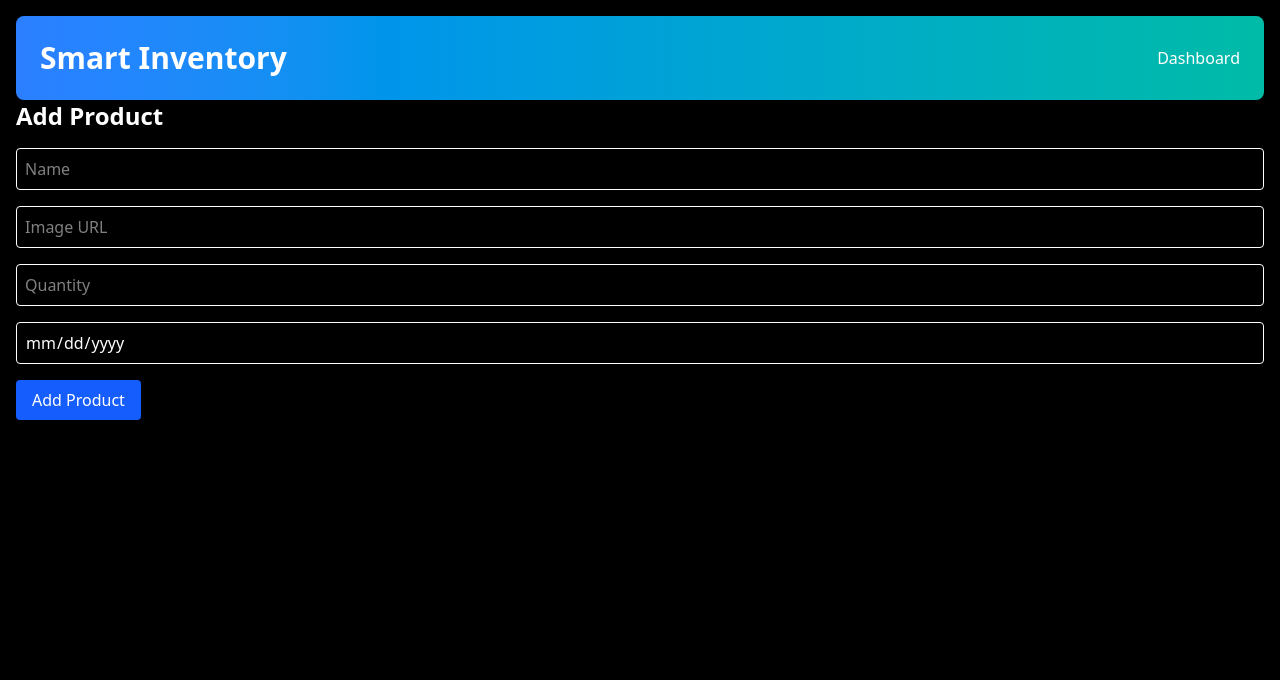
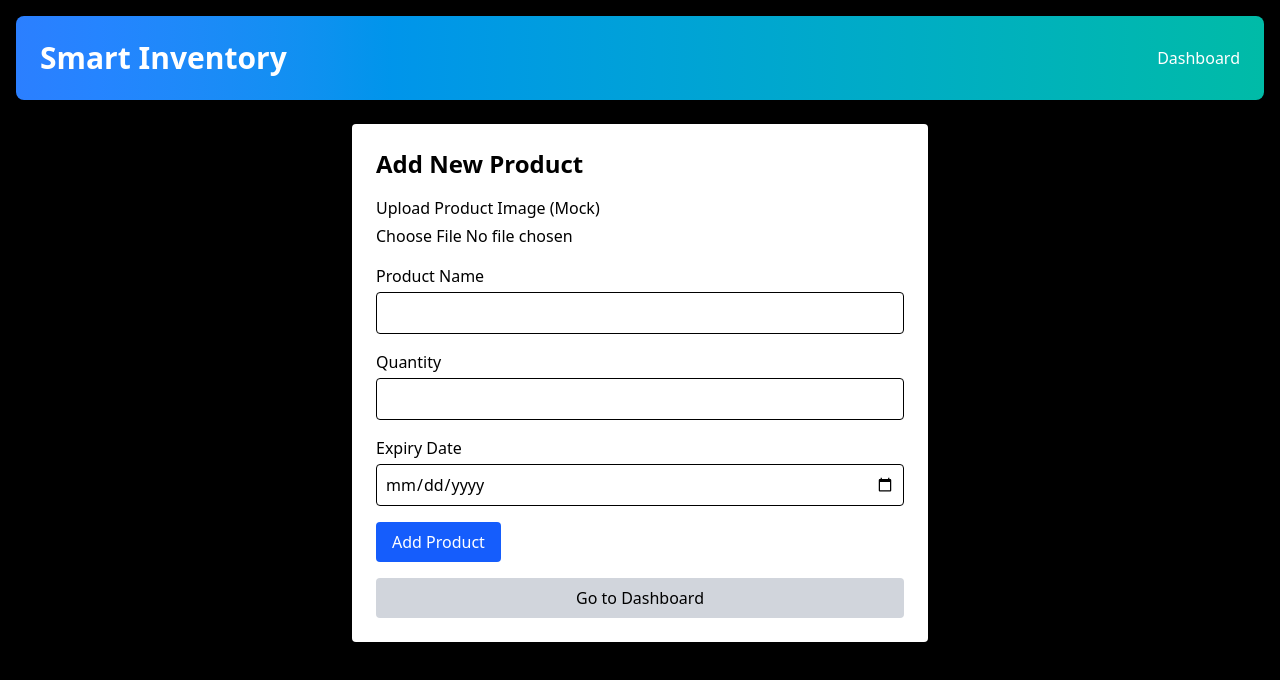
Before and after one commit to Koniosh/Inventory-Project, a Next.js app: page /add in a window 1280 px wide. Shown: the top 680 px of the page. Built offline with nearby package versions, Linux system fonts and the light colour scheme.

Commit message:
commit files

```diff
--- a/app/add/page.js
+++ b/app/add/page.js
@@ -1,11 +1,136 @@
-"use client";
-import ProductForm from "@/components/ProductForm";
+'use client';
+import { useState } from 'react';
+import { useRouter } from 'next/navigation';
+import { toast } from 'react-toastify';
 
-export default function AddPage() {
+export default function AddProductPage() {
+  const [form, setForm] = useState({
+    name: '',
+    quantity: '',
+    expDate: '',
+    imgUrl: '',
+  });
+  const [imagePreview, setImagePreview] = useState('');
+  const [loading, setLoading] = useState(false);
+  const router = useRouter();
+
+  const handleChange = (e) => {
+    const { name, value } = e.target;
+    setForm((prev) => ({ ...prev, [name]: value }));
+  };
+
+  const handleImageChange = (e) => {
+    const file = e.target.files[0];
+    if (file) {
+      const url = URL.createObjectURL(file);
+      setImagePreview(url);
+      setForm((prev) => ({ ...prev, imgUrl: url })); // Mocking upload
+    }
+  };
+
+  const validateForm = () => {
+    if (!form.name || !form.quantity || !form.expDate) {
+      toast.error('Please fill all required fields');
+      return false;
+    }
+    if (isNaN(form.quantity) || form.quantity <= 0) {
+      toast.error('Quantity must be a positive number');
+      return false;
+    }
+    return true;
+  };
+
+  const handleSubmit = async (e) => {
+    e.preventDefault();
+    if (!validateForm()) return;
+
+    setLoading(true);
+    try {
+      const response = await fetch('https://67f7183e42d6c71cca6403bd.mockapi.io/v1/api/products', {
+        method: 'POST',
+        headers: { 'Content-Type': 'application/json' },
+        body: JSON.stringify(form),
+      });
+
+      if (!response.ok) throw new Error('Failed to add product');
+
+      toast.success('Product added!');
+      router.push('/'); // Redirect to the main page
+    } catch (error) {
+      toast.error('Error adding product');
+    } finally {
+      setLoading(false);
+    }
+  };
+
+  const handleRedirect = () => {
+    router.push('/'); // Redirect to the main page without submitting the form
+  };
+
   return (
-    <section>
-      <h1 className="text-2xl font-bold mb-4">Add Product</h1>
-      <ProductForm />
-    </section>
+    <div className="max-w-xl mx-auto p-6 bg-white text-black rounded shadow mt-6">
+      <h2 className="text-2xl font-bold mb-4">Add New Product</h2>
+      <form onSubmit={handleSubmit} className="space-y-4">
+        {/* Image Upload Preview */}
+        <div>
+          <label className="block mb-1 font-medium">Upload Product Image (Mock)</label>
+          <input type="file" accept="image/*" onChange={handleImageChange} />
+          {imagePreview && (
+            <img src={imagePreview} alt="Preview" className="mt-2 w-32 h-32 object-cover rounded border" />
+          )}
+        </div>
+
+        {/* Manual Form Inputs */}
+        <div>
+          <label className="block mb-1 font-medium">Product Name</label>
+          <input
+            type="text"
+            name="name"
+            value={form.name}
+            onChange={handleChange}
+            className="w-full border p-2 rounded"
+            required
+          />
+        </div>
+        <div>
+          <label className="block mb-1 font-medium">Quantity</label>
+          <input
+            type="number"
+            name="quantity"
+            value={form.quantity}
+            onChange={handleChange}
+            className="w-full border p-2 rounded"
+            required
+          />
+        </div>
+        <div>
+          <label className="block mb-1 font-medium">Expiry Date</label>
+          <input
+            type="date"
+            name="expDate"
+            value={form.expDate}
+            onChange={handleChange}
+            className="w-full border p-2 rounded"
+            required
+          />
+        </div>
+
+        <button
+          type="submit"
+          className="bg-blue-600 text-white py-2 px-4 rounded hover:bg-blue-700 disabled:opacity-50"
+          disabled={loading}
+        >
+          {loading ? 'Adding...' : 'Add Product'}
+        </button>
+      </form>
+
+      {/* Redirect Button */}
+      <button
+        onClick={handleRedirect}
+        className="mt-4 w-full py-2 px-4 bg-gray-300 text-black rounded hover:bg-gray-400"
+      >
+        Go to Dashboard
+      </button>
+    </div>
   );
 }
--- /dev/null
+++ b/app/edit/[id]/page.js
@@ -0,0 +1,127 @@
+'use client';
+
+import { useEffect, useState } from 'react';
+import { useRouter, useParams } from 'next/navigation';
+import { getProductById, updateProduct } from '../../../lib/api';
+import { toast } from 'react-toastify';
+
+export default function EditProductPage() {
+  const router = useRouter();
+  const params = useParams();
+  const { id } = params;
+
+  const [form, setForm] = useState({
+    name: '',
+    quantity: '',
+    expDate: '',
+    imgUrl: ''
+  });
+
+  const [loading, setLoading] = useState(true);
+
+  useEffect(() => {
+    const fetchProduct = async () => {
+      try {
+        const product = await getProductById(id);
+        setForm({
+          name: product.name || '',
+          quantity: product.quantity || '',
+          expDate: product.expDate || '',
+          imgUrl: product.imgUrl || ''
+        });
+        setLoading(false);
+      } catch (err) {
+        toast.error('Failed to fetch product');
+        router.push('/');
+      }
+    };
+
+    if (id) fetchProduct();
+  }, [id]);
+
+  const handleChange = (e) => {
+    const { name, value } = e.target;
+    setForm(prev => ({ ...prev, [name]: value }));
+  };
+
+  const handleSubmit = async (e) => {
+    e.preventDefault();
+    try {
+      await updateProduct(id, form);
+      toast.success('Product updated!');
+      router.push('/');
+    } catch (err) {
+      toast.error('Failed to update product');
+    }
+  };
+
+  if (loading) return <p className="p-6">Loading...</p>;
+
+  return (
+    <div className="max-w-lg mx-auto p-6 sm:px-4 md:px-6 lg:px-8 text-white">
+      <h2 className="text-2xl font-bold mb-4 text-center sm:text-left">Edit Product</h2>
+      <form onSubmit={handleSubmit} className="space-y-6">
+        <div>
+          <label htmlFor="name" className="block text-sm font-medium text-gray-700">Product Name</label>
+          <input
+            type="text"
+            name="name"
+            id="name"
+            placeholder="Product Name"
+            value={form.name}
+            onChange={handleChange}
+            className="w-full p-3 border border-gray-300 rounded-md focus:outline-none focus:ring-2 focus:ring-blue-500"
+            required
+          />
+        </div>
+
+        <div>
+          <label htmlFor="quantity" className="block text-sm font-medium text-gray-700">Quantity</label>
+          <input
+            type="number"
+            name="quantity"
+            id="quantity"
+            placeholder="Quantity"
+            value={form.quantity}
+            onChange={handleChange}
+            className="w-full p-3 border border-gray-300 rounded-md focus:outline-none focus:ring-2 focus:ring-blue-500"
+            required
+          />
+        </div>
+
+        <div>
+          <label htmlFor="expDate" className="block text-sm font-medium text-gray-700">Expiry Date</label>
+          <input
+            type="date"
+            name="expDate"
+            id="expDate"
+            value={form.expDate}
+            onChange={handleChange}
+            className="w-full p-3 border border-gray-300 rounded-md focus:outline-none focus:ring-2 focus:ring-blue-500"
+            required
+          />
+        </div>
+
+        <div>
+          <label htmlFor="imgUrl" className="block text-sm font-medium text-gray-700">Image URL (optional)</label>
+          <input
+            type="text"
+            name="imgUrl"
+            id="imgUrl"
+            placeholder="Image URL"
+            value={form.imgUrl}
+            onChange={handleChange}
+            className="w-full p-3 border border-gray-300 rounded-md focus:outline-none focus:ring-2 focus:ring-blue-500"
+          />
+        </div>
+
+        <button
+          type="submit"
+          className="w-full bg-blue-600 text-white px-4 py-3 rounded-md hover:bg-blue-700 focus:outline-none focus:ring-2 focus:ring-blue-500"
+        >
+          Update Product
+        </button>
+      </form>
+    </div>
+  );
+}
--- a/app/edit/id/page.js
+++ /dev/null
@@ -1,21 +0,0 @@
-"use client";
-import { useParams } from "next/navigation";
-import { useEffect, useState } from "react";
-import ProductForm from "@/components/ProductForm";
-import { getProductById } from "@/lib/api";
-
-export default function EditPage() {
-  const { id } = useParams();
-  const [product, setProduct] = useState(null);
-
-  useEffect(() => {
-    getProductById(id).then((res) => setProduct(res.data));
-  }, [id]);
-
-  return (
-    <section>
-      <h1 className="text-2xl font-bold mb-4">Edit Product</h1>
-      {product ? <ProductForm product={product} isEdit /> : "Loading..."}
-    </section>
-  );
-}
--- a/components/ProductTable.js
+++ b/components/ProductTable.js
@@ -28,17 +28,15 @@ export default function ProductTable({ products, onDelete }) {
               <td className="border border-gray-300 px-6 py-4">{p.expDate}</td>
               <td className="border border-gray-300 px-6 py-4">
                 <div className="flex justify-center items-center space-x-4">
-
                   <Link href={`/edit/${p.id}`}>
                     <button className="bg-blue-500 text-white px-4 py-2 rounded-lg shadow-md hover:bg-blue-600 transition-all">
                       Edit
                     </button>
                   </Link>
-
-
                   <button
                     onClick={() => onDelete(p.id)}
-                    className="bg-red-500 text-white px-4 py-2 rounded-lg shadow-md hover:bg-red-600 transition-all">
+                    className="bg-red-500 text-white px-4 py-2 rounded-lg shadow-md hover:bg-red-600 transition-all"
+                  >
                     Delete
                   </button>
                 </div>
```
